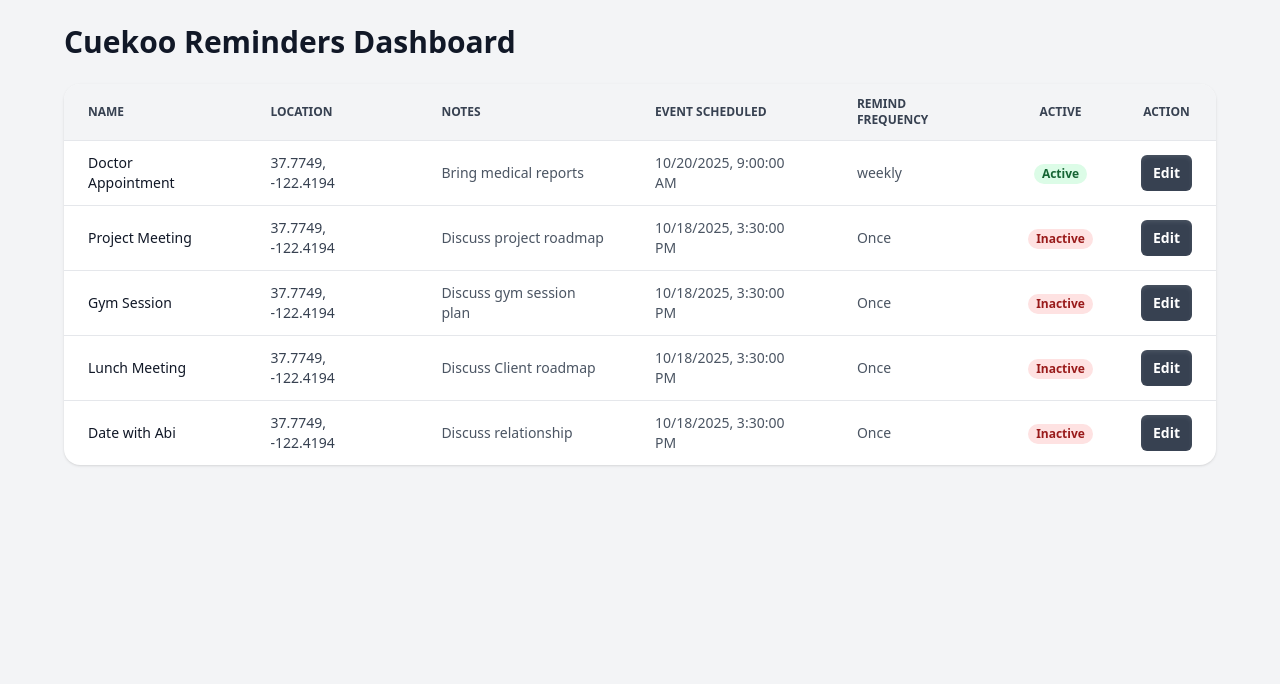
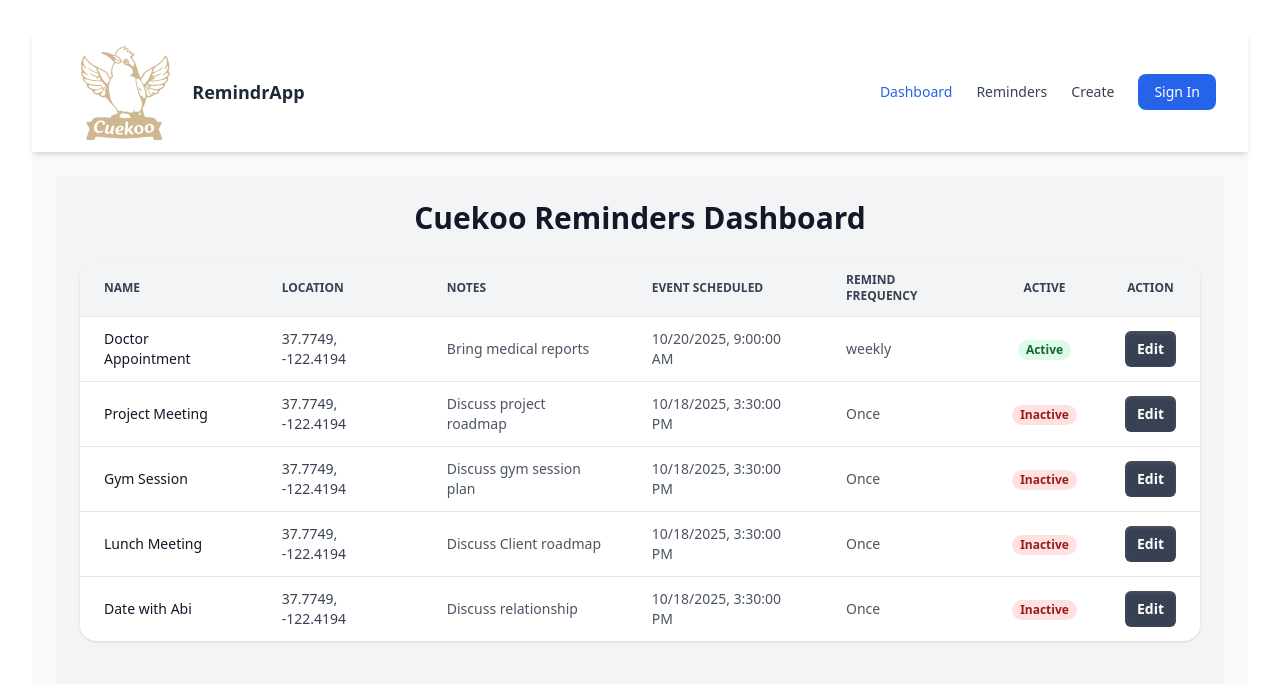
Before and after one commit to raghavsurya/cuekoo_web, a React (Vite) app: page / in a window 1280 px wide. Shown: the top 684 px of the page. Built offline with nearby package versions, Linux system fonts and the light colour scheme.

Commit message:
Added navbar

```diff
--- a/package.json
+++ b/package.json
@@ -15,6 +15,7 @@
     "@headlessui/react": "^2.2.9",
     "@heroicons/react": "^2.2.0",
     "leaflet": "^1.9.4",
+    "lucide-react": "^0.546.0",
     "react": "^19.1.1",
     "react-datepicker": "^8.8.0",
     "react-dom": "^19.1.1",
--- a/src/App.tsx
+++ b/src/App.tsx
@@ -1,26 +1,13 @@
+import { Navbar } from "./components/Navbar";
 import './App.css'
 
 <link rel="stylesheet" href="https://rsms.me/inter/inter.css" />
-import { Outlet, Link } from "react-router-dom";
+import { Outlet } from "react-router-dom";
 
 export default function App() {
   return (
     <div className="min-h-screen bg-gray-50">
-      <nav className="bg-white shadow p-4 flex justify-between items-center">
-        <h1 className="text-lg font-bold">Reminder Dashboard</h1>
-        <div className="space-x-4">
-          <Link to="/" className="text-gray-700 hover:text-blue-600">
-            Dashboard
-          </Link>
-          <Link
-            to="/create"
-            className="bg-blue-600 text-white px-3 py-1 rounded hover:bg-blue-700"
-          >
-            + New Reminder
-          </Link>
-        </div>
-      </nav>
-
+       <Navbar />
       <main className="p-6">
         <Outlet />
       </main>
--- /dev/null
+++ b/src/components/Navbar.tsx
@@ -0,0 +1,95 @@
+import { useState } from "react";
+import { Link, NavLink } from "react-router-dom";
+import { Menu, X } from "lucide-react"; // for icons (install below)
+
+export function Navbar() {
+  const [open, setOpen] = useState(false);
+
+  const navLinks = [
+    { name: "Dashboard", path: "/" },
+    { name: "Reminders", path: "/reminders" },
+    { name: "Create", path: "/create" },
+  ];
+
+  return (
+    <nav className="bg-white shadow-md">
+      <div className="max-w-7xl mx-auto px-4 sm:px-6 lg:px-8">
+        <div className="flex justify-between items-center h-22">
+          {/* Logo */}
+          <div className="flex items-center space-x-2">
+            <img
+              src="/cuekoo.svg"
+              alt="Logo"
+              className="h-15 w-15 invert-[0.6] sepia-[1] saturate-[2] hue-rotate-[270deg]"
+            />
+            <span className="font-bold text-lg text-gray-800">RemindrApp</span>
+          </div>
+
+          {/* Desktop Links */}
+          <div className="hidden md:flex space-x-6 items-center">
+            {navLinks.map((link) => (
+              <NavLink
+                key={link.path}
+                to={link.path}
+                className={({ isActive }) =>
+                  `text-sm font-medium ${
+                    isActive ? "text-blue-600" : "text-gray-700 hover:text-blue-500"
+                  }`
+                }
+              >
+                {link.name}
+              </NavLink>
+            ))}
+
+            <Link
+              to="/create"
+              className="bg-blue-600 hover:bg-blue-700 text-white px-4 py-2 rounded-lg text-sm font-medium"
+            >
+              Sign In
+            </Link>
+          </div>
+
+          {/* Mobile Menu Button */}
+          <button
+            onClick={() => setOpen(!open)}
+            className="md:hidden text-gray-700 focus:outline-none"
+          >
+            {open ? <X className="h-6 w-6" /> : <Menu className="h-6 w-6" />}
+          </button>
+        </div>
+      </div>
+
+      {/* Mobile Dropdown */}
+      {open && (
+        <div className="md:hidden bg-white border-t border-gray-200 shadow-sm">
+          <div className="px-4 py-3 space-y-2">
+            {navLinks.map((link) => (
+              <NavLink
+                key={link.path}
+                to={link.path}
+                onClick={() => setOpen(false)}
+                className={({ isActive }) =>
+                  `block px-2 py-1 rounded text-sm font-medium ${
+                    isActive
+                      ? "text-blue-600 bg-blue-50"
+                      : "text-gray-700 hover:bg-gray-100"
+                  }`
+                }
+              >
+                {link.name}
+              </NavLink>
+            ))}
+
+            <Link
+              to="/create"
+              onClick={() => setOpen(false)}
+              className="block bg-blue-600 hover:bg-blue-700 text-white text-center px-4 py-2 rounded-lg font-medium"
+            >
+              Sign In
+            </Link>
+          </div>
+        </div>
+      )}
+    </nav>
+  );
+}
--- a/src/main.tsx
+++ b/src/main.tsx
@@ -1,18 +1,31 @@
 import { StrictMode } from 'react'
 import ReactDOM from 'react-dom/client'
-import { BrowserRouter, Routes, Route } from "react-router-dom";
+import { createBrowserRouter, RouterProvider } from "react-router-dom";
 import './index.css'
 import CreateReminder from "./pages/CreateReminder";
 import Dashboard from "./pages/Dashboard";
+import App from './App'
 
 
-ReactDOM.createRoot(document.getElementById('root')!).render(
+const router = createBrowserRouter([
+  {
+    path: "/",
+    element: <App />, // 👈 Layout component
+    children: [
+      {
+        index: true, // "/" route
+        element: <Dashboard />,
+      },
+      {
+        path: "create",
+        element: <CreateReminder />,
+      },
+    ],
+  },
+]);
+
+ReactDOM.createRoot(document.getElementById("root")!).render(
   <StrictMode>
-    <BrowserRouter>
-      <Routes>
-        <Route path="/" element={<Dashboard />} />
-        <Route path="/create" element={<CreateReminder />} />
-      </Routes>
-    </BrowserRouter>
+    <RouterProvider router={router} />
   </StrictMode>
-)
+);
```
Also changed, not shown: public/cuekoo.svg (added).
